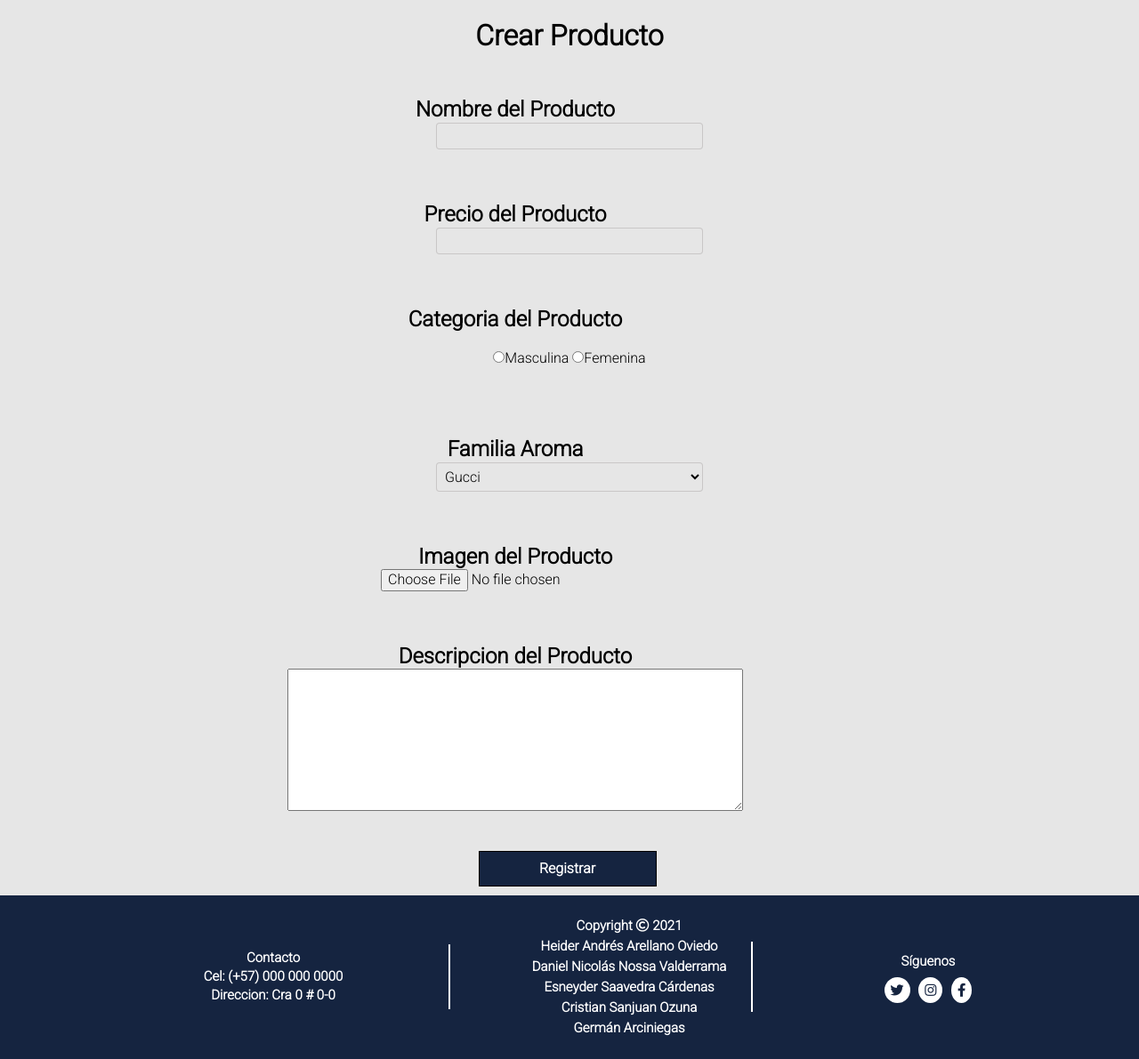
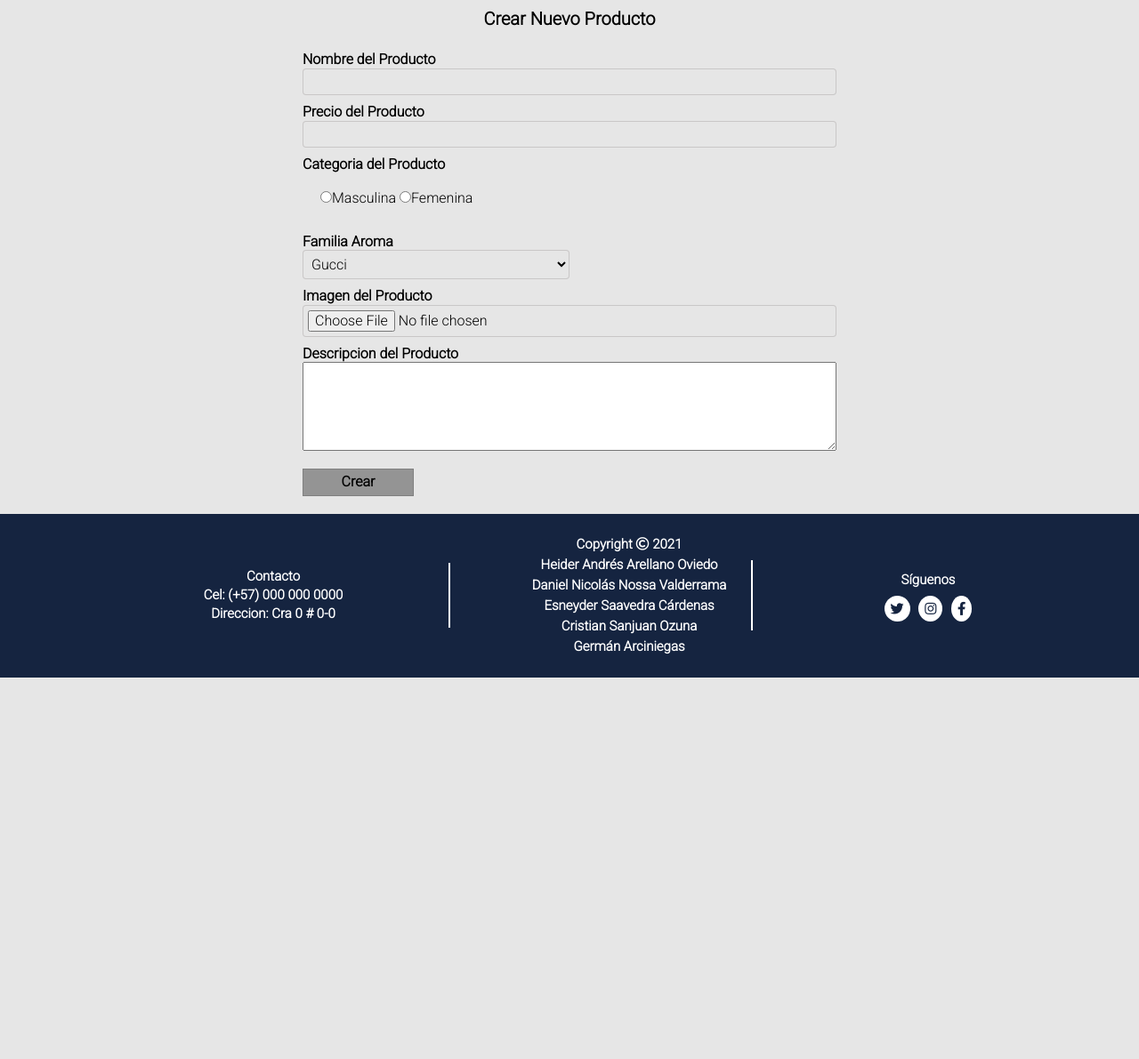
Before and after one commit to Esneyder98/Fragance-Life, a Node server app: page /products/crearProducto in a window 1280 px wide. Shown: the part 195-1386 px from the top of the page at 89% size. After the commit the page ends 957 px from the top, so only its background shows below. Run offline with Node 20, Linux system fonts and the light colour scheme; some libraries are stand-ins or nearby versions.

Commit message:
modificacion de pagina crear producto

```diff
--- a/src/views/products/crearNuevoProducto.ejs
+++ b/src/views/products/crearNuevoProducto.ejs
@@ -1,82 +1,51 @@
 <!DOCTYPE html>
 <html lang="en">
-<head>
-    <meta charset="UTF-8">
-    <meta http-equiv="X-UA-Compatible" content="IE=edge">
-    <meta name="viewport" content="width=device-width, initial-scale=1.0">
-    <title>Creación de Productos</title>
-    <link rel="stylesheet" href="/css/normalize.css">
-    <link rel="stylesheet" href="/css/styles.css">
-    <link rel="stylesheet" href="https://cdnjs.cloudflare.com/ajax/libs/font-awesome/5.11.2/css/all.min.css">
-</head>
+<%- include('../partials/head') %>
+
 <body>
     <header class="main-header">
         <%- include('../partials/header') %>
     </header>
-    <div align="center">
-        <form action="/" name="crearProducto" id="crearProducto">
-            <h1>Crear Producto</h1>
-                <div class="optionNewProduct">
-                    <label for="nombreProducto" class="left">
-                        <p>
-                            <label for="nombreProducto" class="left"><h2>Nombre del Producto</h2></label>
+    <main>
+        <section class="register">
+            <article>
+                <form action="/" name="crearProducto" id="crearProducto">
+                    <label for="" class="form-label_title">Crear Nuevo Producto</label>
+                    <label for="nombreProducto" class="form-label_dates"></label>
+
+                    <label for="nombreProducto" class="form-label_dates">Nombre del Producto </label>
+                    <input type="text" name="nombreProducto"  class="form-input-dates">
+
+                    <label for="precioProducto" class="form-label_dates">Precio del Producto</label>
+                    <input type="text" name="precioProducto"  class="form-input-dates">
+
+                    <label for="categoriaProducto" class="form-label_dates">Categoria del Producto</label>
+                         <p class="categoria">
+                            <input type="radio" name="categoria" id="categoria" class="form-input-dates">Masculina
+                            <input type="radio" name="categoria" id="categoria" class="form-input-dates">Femenina
                         </p>
-                        <input type="text" name="nombreProducto" id="nombreProducto">
-                    </label>
-                </div>
-                <div class="optionNewProduct">
-                    <label for="precioProducto" class="left">
-                        <p>
-                            <label for="precioProducto"><h2>Precio del Producto</h2></label>
-                        </p>
-                        <input type="text" name="precioProducto" id="precioProducto">
-                    </label>
-                </div>
-                <div class="optionNewProduct">
-                    <label for="categoriaProducto" class="left">
-                        <p>
-                            <label for="categoriaProducto"><h2>Categoria del Producto</h2></label>
-                        </p>
-                        <p class="categoria">
-                            <input type="radio" name="categoria" id="categoria">Masculina
-                            <input type="radio" name="categoria" id="categoria">Femenina
-                        </p>
-                    </label>
-                </div>
-                <div class="optionNewProduct">
-                    <label for="familiaProducto" class="left">
-                        <p>
-                            <label for="familiaAroma"><h2>Familia Aroma</h2></label>
-                        </p>
+
+                    <label for="familiaProducto" class="form-label_dates">Familia Aroma</label>
                         <select name="familiaAroma" id="familiaAroma">
                             <option value="1">Gucci</option>
                             <option value="2">Light</option>
                             <option value="3">Cred Silver</option>
                             <option value="4">Bvlgari</option>
                         </select>
-                    </label>
-                </div>
-                <div class="optionNewProduct">
-                    <label for="imagenProducto" class="left">
-                        <p>
-                            <h2>Imagen del Producto</h2>
-                        </p>
-                        <input type="file" name="imagenProducto" accept=".jpg, .png, .jpeg">
-                    </label>
-                </div>
-                <div class="optionNewProduct">
-                    <label for="descripcionProducto" class="left">
-                        <p>
-                            <h2>Descripcion del Producto</h2>
-                        </p>
-                        <textarea name="descripcionProducto" id="descripcionProducto"></textarea>
-                    </label>
-                </div>
-            <p class="botonRegistrarProducto">
-                <input type="submit" name="registrar" id="registrar" value="Registrar">
-            </p>
-        </form>
-    </div>
+
+                    <label for="imagenProducto" class="form-label_dates">Imagen del Producto</label>
+                    <input type="file" name="imagenProducto" accept=".jpg, .png, .jpeg" class="form-input-dates">
+
+                    <label for="descripcionProducto" class="form-label_dates">Descripcion del Producto </label>
+                    <textarea name="descripcionProducto" ></textarea>
+
+                    <input class="form-input-button" type="button" value="Crear" href="#">
+
+                </form>
+            </article>
+        </section>
+    </main>
     <%- include('../partials/footer') %>
 </body>
+
 </html>
```
